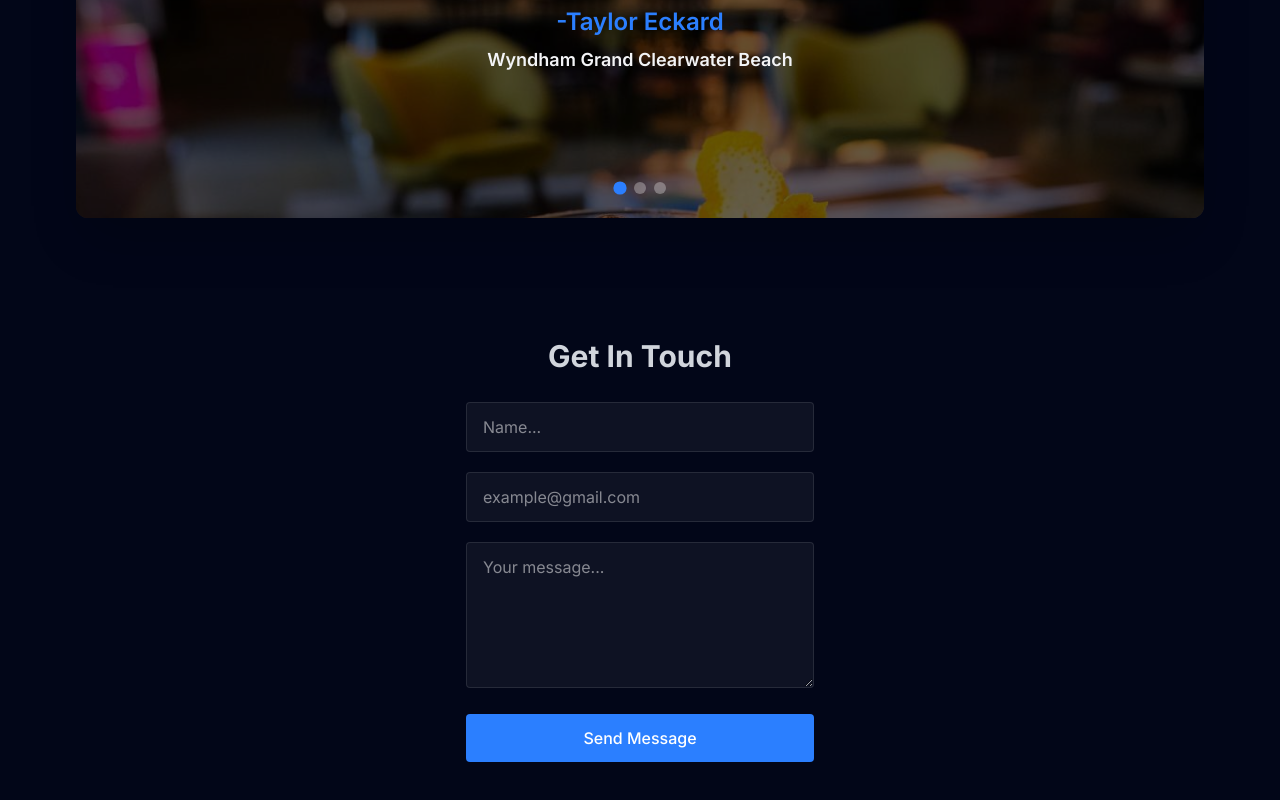
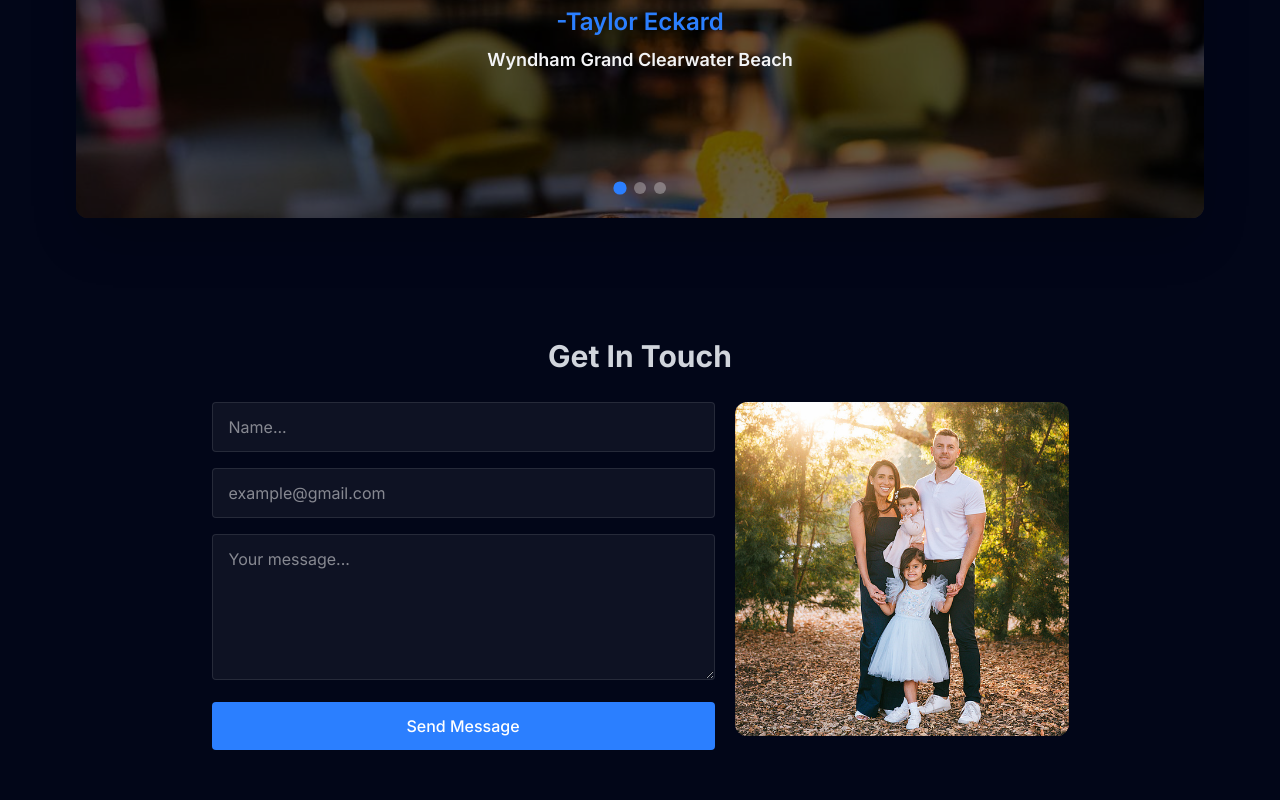
Before and after one commit to rubenaguilardev/sbrt, a React (Vite) app: page / in a window 1280 px wide. Shown: the part 3426-4226 px from the top of the page. Built offline with nearby package versions, Linux system fonts and the light colour scheme.

Commit message:
add picture next to form

```diff
--- a/src/components/sections/Contact.jsx
+++ b/src/components/sections/Contact.jsx
@@ -1,6 +1,7 @@
 import { useState } from 'react'
 import RevealOnScroll from "../RevealOnScroll"
 import emailjs from 'emailjs-com'
+import family from '../../assets/family.jpg'
 
 const Contact = () => {
 
@@ -27,9 +28,10 @@ const Contact = () => {
     return (
         <section id='contact' className="flex items-center justify-center mb-30">
             <RevealOnScroll>
-                <div className="w-95 md:max-w-[44rem] lg:max-w-[58rem] xl:max-w-6xl mx-auto px-4">
+                <div className="max-w-2xl md:max-w-[44rem] lg:max-w-[58rem] xl:max-w-6xl mx-auto px-4">
                     <h2 className="text-3xl text-center font-bold mb-5 md:mb-7 text-gray-300">Get In Touch</h2>
-                    <form className="space-y-5" onSubmit={handleSubmit}>
+                    <div className='flex flex-col md:flex-row md:gap-5'>
+                        <form className="space-y-4 mb-30 w-full" onSubmit={handleSubmit}>
                         <div className="relative">
                             <input
                                 type="text"
@@ -72,6 +74,12 @@ const Contact = () => {
                                 Send Message
                         </button>
                     </form>
+                    <RevealOnScroll>
+                    <div className='w-full'>
+                        <img src={family} alt="" className='rounded-xl' />
+                    </div>
+                    </RevealOnScroll>
+                    </div>
                 </div>
             </RevealOnScroll>
 
--- a/src/constants/index.jsx
+++ b/src/constants/index.jsx
@@ -22,6 +22,7 @@ import blog4 from '../assets/blogs/4.png'
 import testimonial2 from '../assets/testimonials/2.jpg'
 import testimonial1 from '../assets/testimonials/1.jpg'
 import testimonial3 from '../assets/testimonials/3.jpg'
+import family from '../assets/family.jpg'
 
 
 export const profilePicture = profilePic
@@ -165,3 +166,5 @@ export const TESTIMONIAL_CONTENT = [
         `
     },
 ]
+
+const familyPic = family
```
